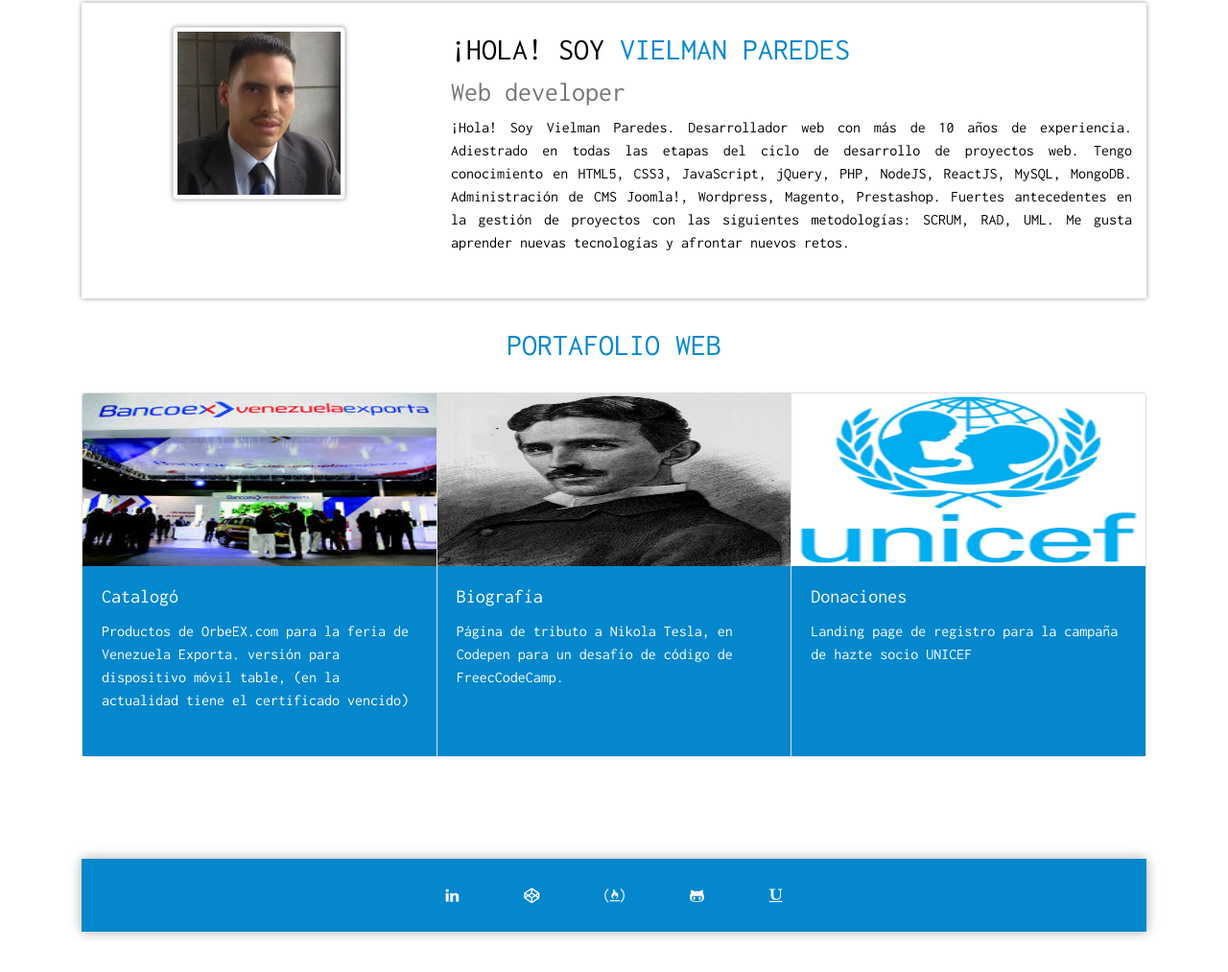
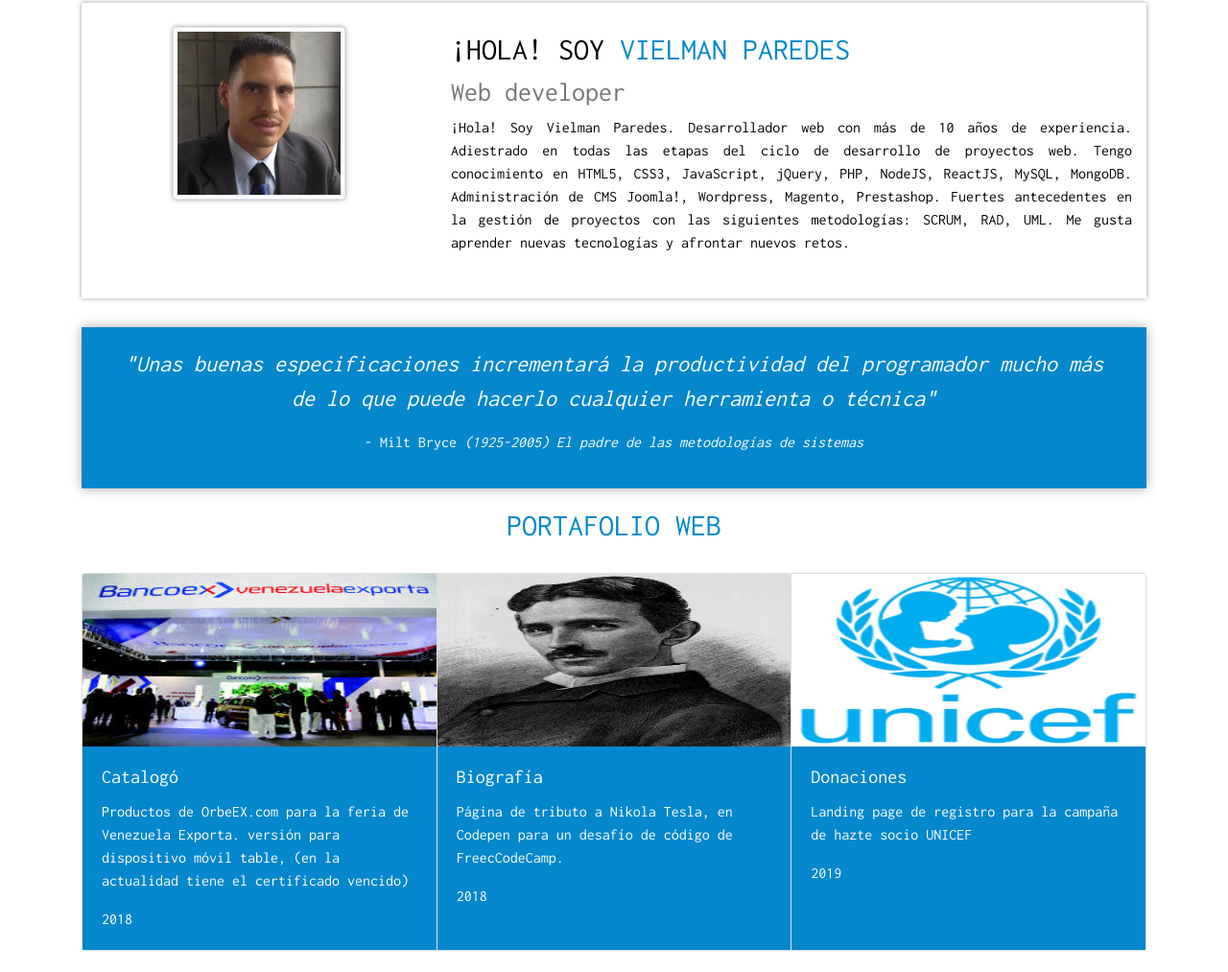
Before and after one commit to vielman/portafolio, a plain HTML site: page index.html in a window 1280 px wide. Shown: the part 107-1120 px from the top of the page at 96% size. Before the commit the page ends 1088 px from the top, so only its background shows below. Drawn offline with Linux system fonts and the light colour scheme.

Commit message:
se agrego la frase celebre

```diff
--- a/css/estilo.css
+++ b/css/estilo.css
@@ -163,3 +163,13 @@
   display: inline-block;
   margin: 20px 30px 20px 30px;
 }
+.text_frase{
+  background-color: #0487cc;
+    box-shadow: 0 0 10px rgba(0,0,0,.2), 0 0 15px rgba(0,0,0,.15);
+    color: white;
+    padding: 20px 40px;
+}
+.estilo_text{
+  font-size: x-large;
+  font-style: italic;
+}
--- a/index.html
+++ b/index.html
@@ -48,9 +48,21 @@
                 SCRUM, RAD, UML. Me gusta aprender nuevas tecnologías y afrontar nuevos retos.</p>
           </div>
         </div>
+        <div class="text_frase text-center">
+          <blockquote>
+            <p class="estilo_text">
+              "Unas buenas especificaciones incrementará la productividad
+              del programador mucho más de lo que puede hacerlo cualquier herramienta o técnica"
+            </p>
+            <footer>
+              - Milt Bryce
+              <em>(1925-2005) El padre de las metodologías de sistemas</em>
+            </footer>
+          </blockquote>
+        </div>
         <div class="titulos margen-titulo text-center">
             <h2>PORTAFOLIO WEB</h2><a name="portfolio"></a>
-          </div>
+        </div>
       <div class="row portafolio">
         <div class="card-group">
           <div class="card">
@@ -59,6 +71,7 @@
             <div class="card-body">
               <h5 class="card-title">Catalogó</h5>
               <p class="card-text">Productos de OrbeEX.com para la feria de Venezuela Exporta. versión para dispositivo móvil table, (en la actualidad tiene el certificado vencido)</p>
+              <p class="card-text"> 2018</p>
             </div>
           </div>
           <div class="card">
@@ -67,6 +80,7 @@
             <div class="card-body">
               <h5 class="card-title">Biografía</h5>
               <p class="card-text">Página de tributo a Nikola Tesla, en Codepen para un desafío de código de FreecCodeCamp.</p>
+              <p class="card-text"> 2018</p>
             </div>
           </div>
           <!-- <div class="card">
@@ -83,6 +97,7 @@
             <div class="card-body">
               <h5 class="card-title">Donaciones</h5>
               <p class="card-text">Landing page de registro para la campaña de hazte socio UNICEF</p>
+              <p class="card-text"> 2019</p>
             </div>
           </div>
         </div>
```
